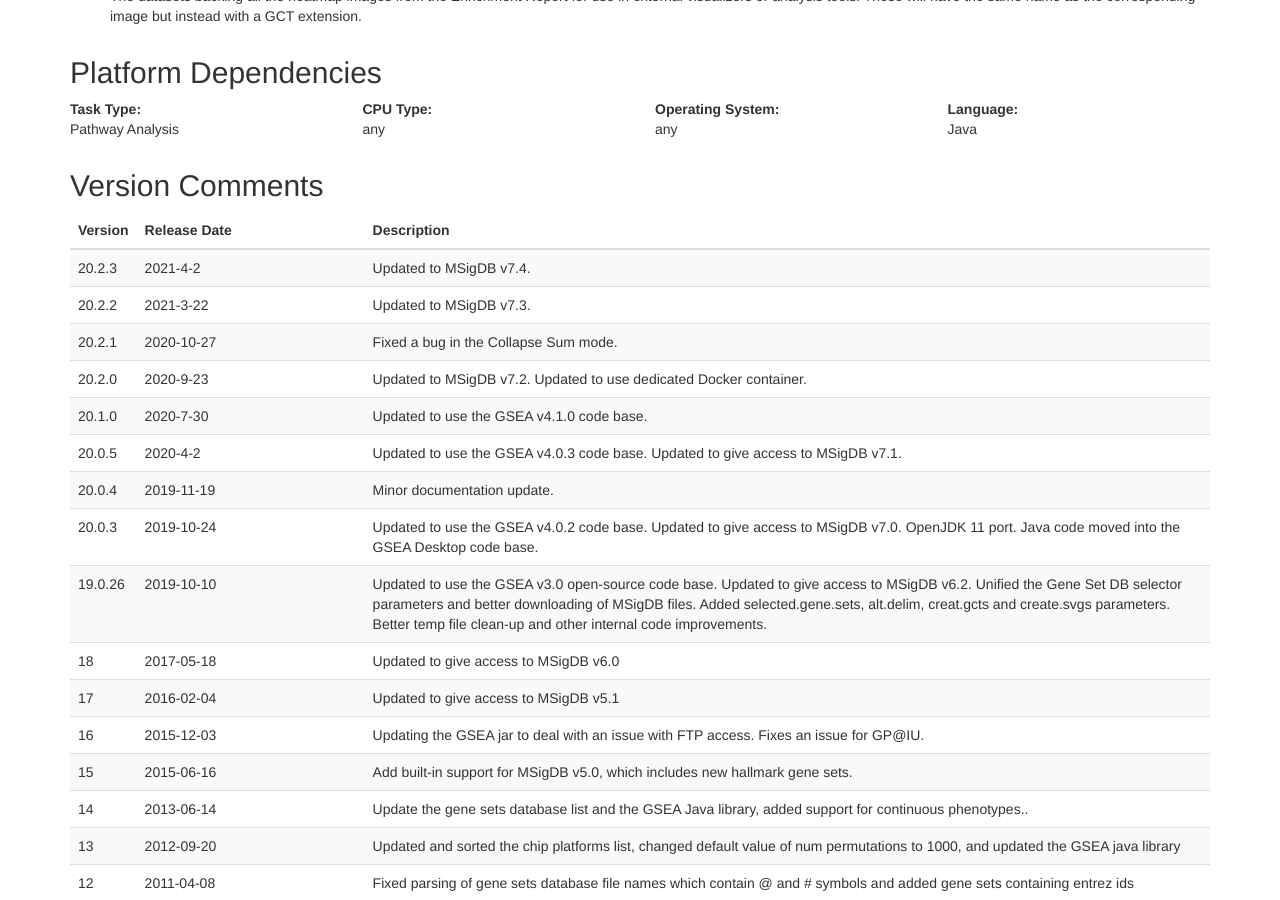
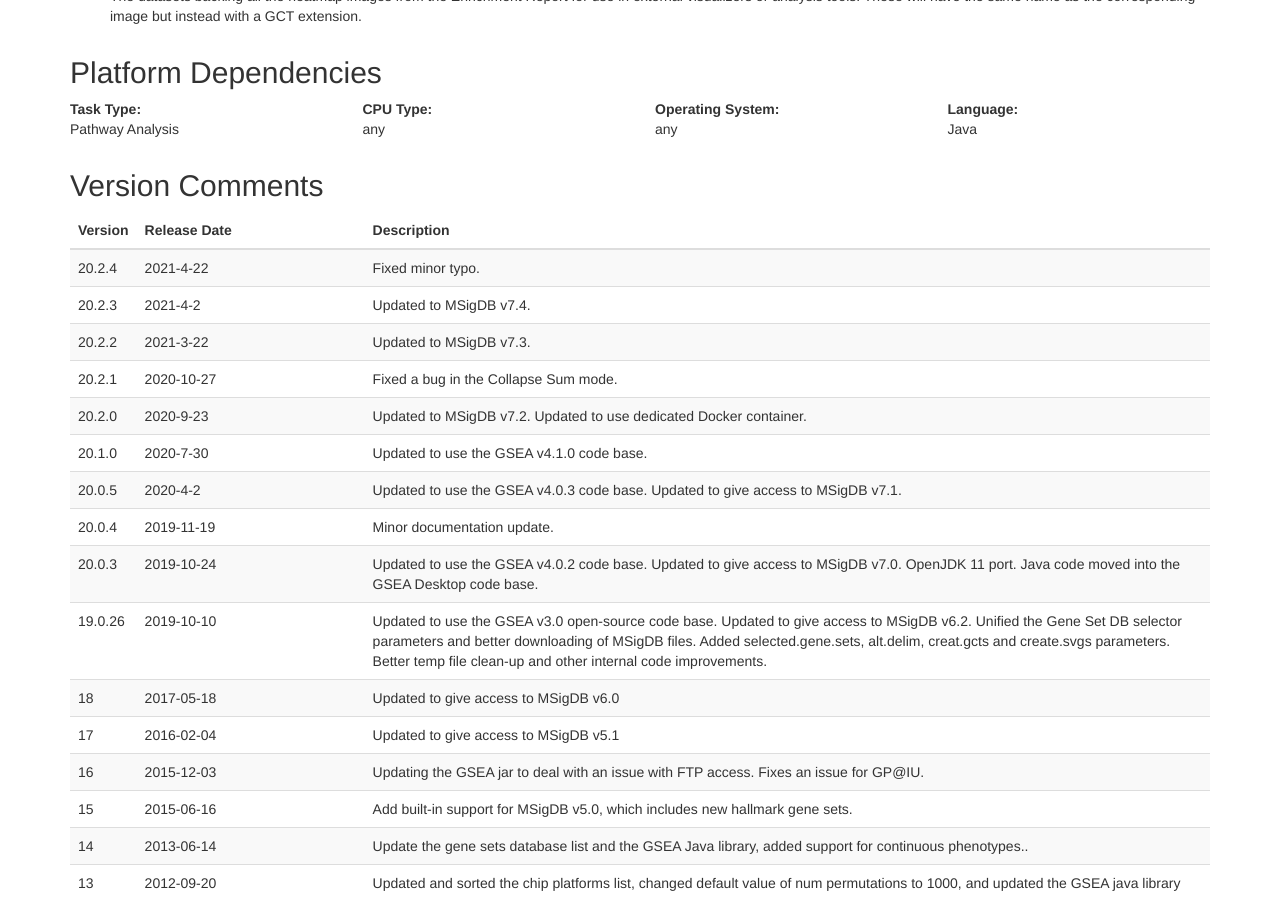
Before and after one commit to GSEA-MSigDB/gsea-gpmodule, a Jekyll site: the page docs/v20/index.html, which Jekyll copies as it is, in a window 1280 px wide and 900 px high, scrolled down 6079 px. Built offline with Jekyll 4.4.1, drawn with Linux system fonts in a browser that asks for light colours.

Commit message:
Fixed minor typo

```diff
--- a/docs/v20/index.html
+++ b/docs/v20/index.html
@@ -411,6 +411,11 @@ will always be created directly.</p>
 				</thead>
 				<tbody>
                         <tr>
+                            <td>20.2.4</td>
+                            <td>2021-4-22</td>
+                            <td>Fixed minor typo.</td>
+                        </tr>
+                        <tr>
                             <td>20.2.3</td>
                             <td>2021-4-2</td>
                             <td>Updated to MSigDB v7.4.</td>
```
Also changed, not shown: docs/v20/test.md (+5 -0 lines), 2 other files.
